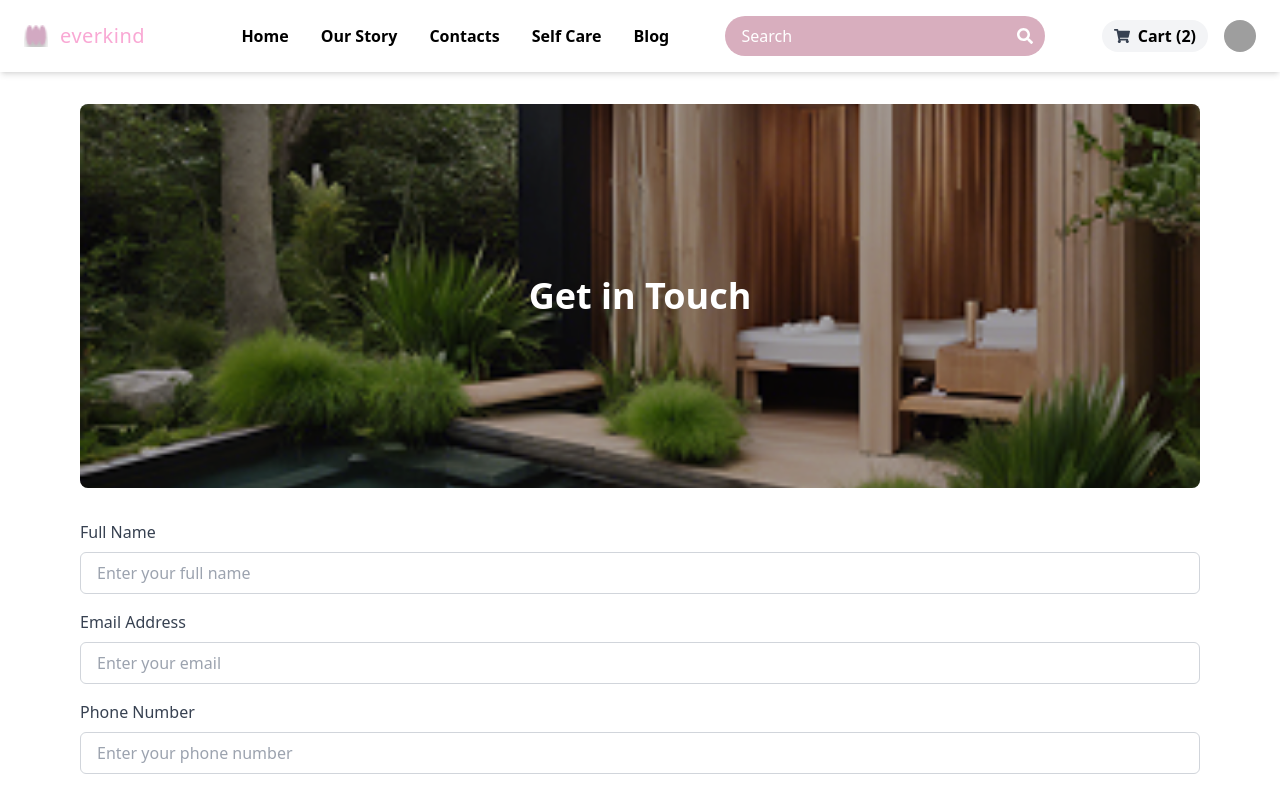
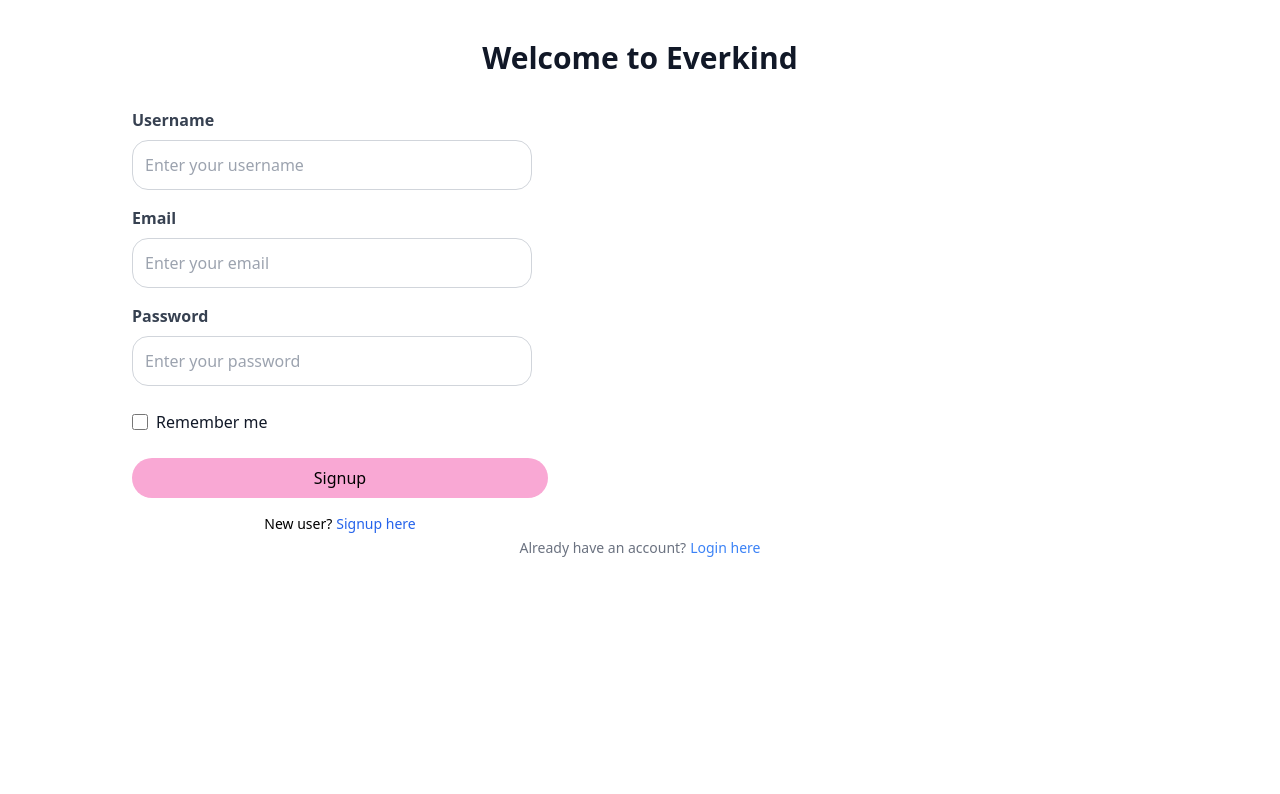
Before and after one commit to abdullahiqbal07/everkind, a React (Vite) app: page /dummy in a window 1280 px wide. Shown: the top 794 px of the page. Built offline with nearby package versions, Linux system fonts and the light colour scheme; grey boxes are pictures that could not be loaded.

Commit message:
add signup page

```diff
--- /dev/null
+++ b/src/pages/Signup.jsx
@@ -0,0 +1,135 @@
+import React, { useState } from "react";
+import Header from "../components/NavBar";
+import Footer from "../components/Footer";
+
+const Login = () => {
+  const [email, setEmail] = useState("");
+  const [password, setPassword] = useState("");
+  const [username, setUsername] = useState("");
+  const [rememberMe, setRememberMe] = useState(false);
+
+  const handleSubmit = (e) => {
+    e.preventDefault();
+    console.log("Signup attempt with:", {
+      username,
+      email,
+      password,
+      rememberMe,
+    });
+    // Implement actual authentication logic here
+  };
+
+  return (
+    <>
+      <div className="flex flex-col min-h-screen items-center">
+        <div className="max-w-md w-full mt-10">
+          <div className="text-center mb-8">
+            <h2 className="text-3xl font-bold text-gray-900">
+              Welcome to Everkind
+            </h2>
+          </div>
+
+          <form onSubmit={handleSubmit} className="px-4">
+            <div className="mb-4 text-left ml-[-300px]">
+              <label
+                htmlFor="email"
+                className="block mb-2 text-gray-700 font-bold"
+              >
+                Username
+              </label>
+              <input
+                id="username"
+                name="username"
+                type="Username"
+                required
+                className="px-3 py-3 border border-gray-300 rounded-2xl w-[400px]"
+                placeholder="Enter your username"
+                value={username}
+                onChange={(e) => setUsername(e.target.value)}
+              />
+            </div>
+            <div className="mb-4 text-left ml-[-300px]">
+              <label
+                htmlFor="email"
+                className="block mb-2 text-gray-700 font-bold"
+              >
+                Email
+              </label>
+              <input
+                id="email"
+                name="email"
+                type="email"
+                required
+                className="px-3 py-3 border border-gray-300 rounded-2xl w-[400px]"
+                placeholder="Enter your email"
+                value={email}
+                onChange={(e) => setEmail(e.target.value)}
+              />
+            </div>
+
+            <div className="mb-6 text-left ml-[-300px]">
+              <label
+                htmlFor="password"
+                className="block mb-2 text-gray-700 font-bold"
+              >
+                Password
+              </label>
+              <input
+                id="password"
+                name="password"
+                type="password"
+                required
+                className="w-[400px] px-3 py-3 border border-gray-300 rounded-2xl"
+                placeholder="Enter your password"
+                value={password}
+                onChange={(e) => setPassword(e.target.value)}
+              />
+            </div>
+
+            <div className="mb-6 text-left ml-[-300px]">
+              <div className="flex items-center">
+                <input
+                  id="remember-me"
+                  name="remember-me"
+                  type="checkbox"
+                  className="h-4 w-4 text-pink-600 border-gray-300 rounded"
+                  checked={rememberMe}
+                  onChange={(e) => setRememberMe(e.target.checked)}
+                />
+                <label htmlFor="remember-me" className="ml-2 text-gray-900">
+                  Remember me
+                </label>
+              </div>
+            </div>
+
+            <button
+              type="submit"
+              className="w-full py-2 px-4 bg-pink-300 text-black font-medium rounded-3xl ml-[-300px]"
+            >
+              Signup
+            </button>
+          </form>
+
+          <div className="text-center mt-4">
+            <div className="text-sm mb-1 ml-[-600px]">
+              New user?
+              <a href="#" className="ml-1 text-blue-600 hover:text-blue-500">
+                Signup here
+              </a>
+            </div>
+
+            <div className="text-sm text-gray-500">
+              Already have an account?
+              <a href="#" className="ml-1 text-blue-500">
+                Login here
+              </a>
+            </div>
+          </div>
+        </div>
+      </div>
+      <Footer />
+    </>
+  );
+};
+
+export default Login;
--- a/src/pages/dummy.jsx
+++ b/src/pages/dummy.jsx
@@ -8,11 +8,12 @@ import SelfCare from "./Self-Care";
 import Blog from "./Blog";
 import FAQSection from "./Faq";
 import Contact from "./Contact";
+import Signup from "./Signup";
 
 const dummy = () => {
   return (
     <div>
-      <Contact />
+      <Signup />
     </div>
   );
 };
```
